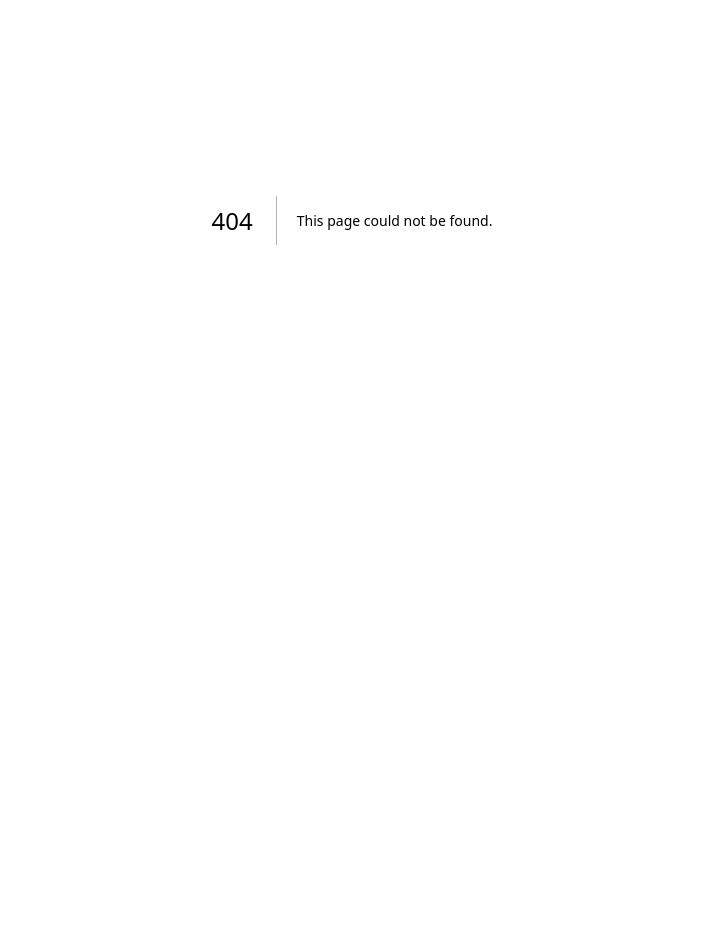
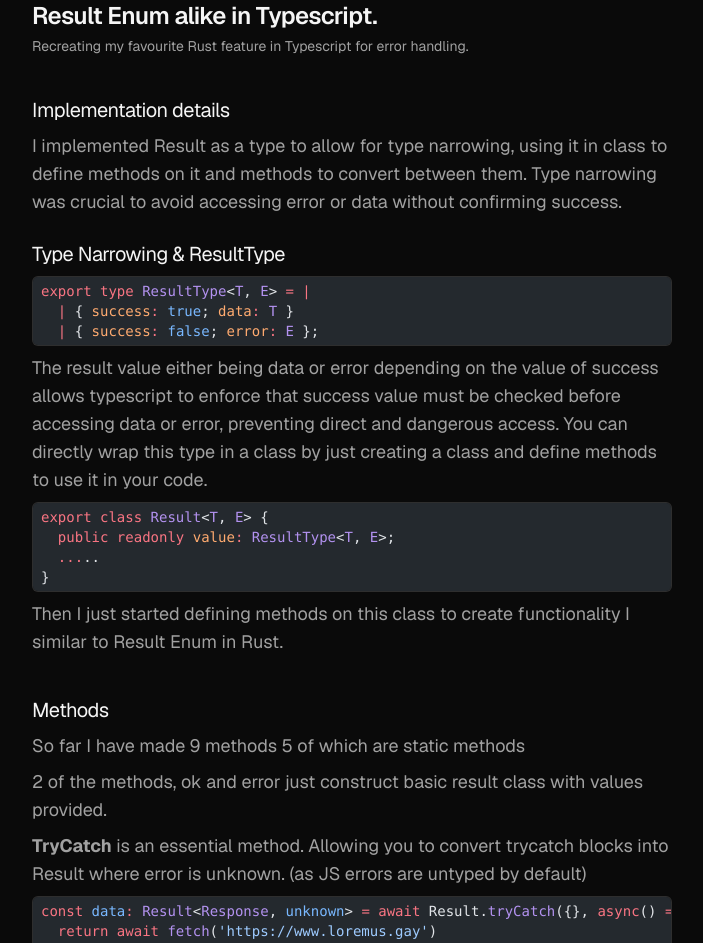
Before and after one commit to Loremus299/Portfolio, a Next.js app: page /result-enum-alike-in-ts in a window 1280 px wide. Before the commit this address had no page. Shown: the part 180-1123 px from the top of the page, without its empty margins (288-991 px from the left). Before the commit the page ends 800 px from the top, so only its background shows below. Built offline with nearby package versions, Linux system fonts and the light colour scheme.

Commit message:
added writings

```diff
--- /dev/null
+++ b/app/(writings)/result-enum-alike-in-ts/page.tsx
@@ -0,0 +1,109 @@
+import Codeblock from "@/components/codeblock";
+
+export default function Page() {
+  return (
+    <main className="w-full max-w-2xl grid gap-6 p-4 pt-36 text-lg pb-36">
+      <p className="text-sm -mb-2">28 Aug 2026.</p>
+      <div className="grid gap-1">
+        <h1 className="text-2xl text-neutral-100 font-semibold tracking-tight">
+          Result Enum alike in Typescript.
+        </h1>
+        <p className="text-sm">
+          Recreating my favourite Rust feature in Typescript for error handling.
+        </p>
+      </div>
+      <div className="mt-4 grid gap-2">
+        <h2 className="text-neutral-100 tracking-tight text-xl">
+          Implementation details
+        </h2>
+        <p>
+          I implemented Result as a type to allow for type narrowing, using it
+          in class to define methods on it and methods to convert between them.
+          Type narrowing was crucial to avoid accessing error or data without
+          confirming success.
+        </p>
+      </div>
+      <div className="grid gap-2">
+        <h2 className="text-neutral-100 tracking-tight text-xl">
+          Type Narrowing & ResultType
+        </h2>
+        <div className="grid gap-2">
+          <Codeblock lang="typescript">{`export type ResultType<T, E> = |
+  | { success: true; data: T }
+  | { success: false; error: E };`}</Codeblock>
+          <p>
+            The result value either being data or error depending on the value
+            of success allows typescript to enforce that success value must be
+            checked before accessing data or error, preventing direct and
+            dangerous access. You can directly wrap this type in a class by just
+            creating a class and define methods to use it in your code.
+          </p>
+          <Codeblock lang="typescript">{`export class Result<T, E> {
+  public readonly value: ResultType<T, E>;
+  .....
+}`}</Codeblock>
+          <p>
+            Then I just started defining methods on this class to create
+            functionality I similar to Result Enum in Rust.
+          </p>
+        </div>
+      </div>
+      <div className="mt-4 grid gap-2">
+        <h2 className="text-neutral-100 tracking-tight text-xl">Methods</h2>
+        <div className="grid gap-2">
+          <p>So far I have made 9 methods 5 of which are static methods</p>
+          <p>
+            2 of the methods, ok and error just construct basic result class
+            with values provided.
+          </p>
+          <p>
+            <b>TryCatch</b> is an essential method. Allowing you to convert
+            trycatch blocks into Result where error is unknown. (as JS errors
+            are untyped by default)
+          </p>
+          <Codeblock lang="typescript">{`const data: Result<Response, unknown> = await Result.tryCatch({}, async() => {
+  return await fetch('https://www.loremus.gay')
+})`}</Codeblock>
+          <p>is equivalent to</p>
+          <Codeblock lang="typescript">{`async function query(): Promise<Result<Response, unknown>> {
+  try {
+    const q = await fetch('https://www.loremus.gay');
+    return Result.ok(q)
+  } catch(error) {
+    return Result.error(error)
+  }
+}
+
+const data = await query();`}</Codeblock>
+          <p>
+            <b>Fallback</b> is a method takes in a set of functions that return
+            take in same arguments and return same type of Result. It runs one
+            method after another in an array and returns the first one that
+            succeeds, if all fails, it returns default error.
+          </p>
+          <Codeblock lang="typescript">{`const data: Result<UserData, string> = Result.fallback(
+  {id: "userId"},
+  "all ways to fetch data failed",
+  [fetchFromCache, fetchFromDb1, fetchFromDb2]
+)`}</Codeblock>
+          <p>
+            <b>Settle</b> is a method that takes in a an array of Promised
+            Results, awaits them and makes sure they are all successful, and
+            returns the successful data as a tuple. If even one of them fails,
+            it returns null.
+          </p>
+          <Codeblock lang="typescript">{`const data: Result<[string, number], null> = Result.settle([
+  returnsStringResultPromise(),
+  returnsNumberResultPromise()
+])`}</Codeblock>
+          <p>
+            4 of the non static methods are match, mapOk. mapError all of which
+            take a result and map data or error to given function. Along with a
+            utility type to convert it to type from class to avoid issues with
+            NextJS Server Actions.
+          </p>
+        </div>
+      </div>
+    </main>
+  );
+}
--- a/app/page.tsx
+++ b/app/page.tsx
@@ -18,6 +18,7 @@ import { projects } from "./data";
 import ProjectCard from "@/components/projectCard";
 import Work from "@/components/work";
 import Star from "@/components/icons/star";
+import Link from "next/link";
 
 type Project = {
   name: string;
@@ -138,13 +139,20 @@ export default async function Page() {
           />
         ))}
       </div>
+      <p className="text-neutral-100 font-semibold mt-8">Writings</p>
+      <Link href="/result-enum-alike-in-ts" target="_blank">
+        <p className="text-neutral-100">Result Enum alike in Typescript.</p>
+        <p className="text-sm">
+          Recreating my favourite Rust feature in Typescript for error handling.
+        </p>
+      </Link>
       <div className="border-b w-full opacity-25 mt-4" />
       <div className="relative">
         <a
-          className="absolute left-8 -top-7 pl-2 pr-2 bg-neutral-950"
+          className="absolute left-8 -top-8 pl-2 pr-2 bg-neutral-950 flex gap-2"
           href="/blahaj"
         >
-          <Star />
+          <Star /> Secret
         </a>
       </div>
     </main>
--- /dev/null
+++ b/components/codeblock.tsx
@@ -0,0 +1,22 @@
+import { codeToHtml } from "shiki";
+
+export default async function Codeblock({
+  children,
+  lang,
+}: {
+  children: string;
+  lang: string;
+}) {
+  const html = await codeToHtml(children, {
+    lang,
+    theme: "github-dark",
+  });
+  return (
+    <div className="overflow-x-scroll rounded-md border border-white/10 bg-neutral-900">
+      <div
+        className="[&_pre]:m-0 [&_pre]:p-2 [&_pre]:pt-1 [&_pre]:pb-1 [&_pre]:text-sm"
+        dangerouslySetInnerHTML={{ __html: html }}
+      />
+    </div>
+  );
+}
--- a/components/projectCard.tsx
+++ b/components/projectCard.tsx
@@ -12,7 +12,7 @@ export default function ProjectCard({
   avatar_url: string;
 }) {
   return (
-    <div className="w-full bg-neutral-900 rounded-xl">
+    <div className="w-full bg-neutral-900 rounded-xl hover:brightness-125 transition duration-300">
       <a target="_blank" href={website}>
         <div className="h-36 border-b border-white/5 grid place-items-center rounded-t-xl">
           <Image
--- a/package.json
+++ b/package.json
@@ -11,7 +11,8 @@
   "dependencies": {
     "next": "16.3.1",
     "react": "19.2.8",
-    "react-dom": "19.2.8"
+    "react-dom": "19.2.8",
+    "shiki": "^4.4.3"
   },
   "devDependencies": {
     "@tailwindcss/postcss": "^4",
```
Also changed, not shown: 1 other file (tests, documents, lock files or other folders).
